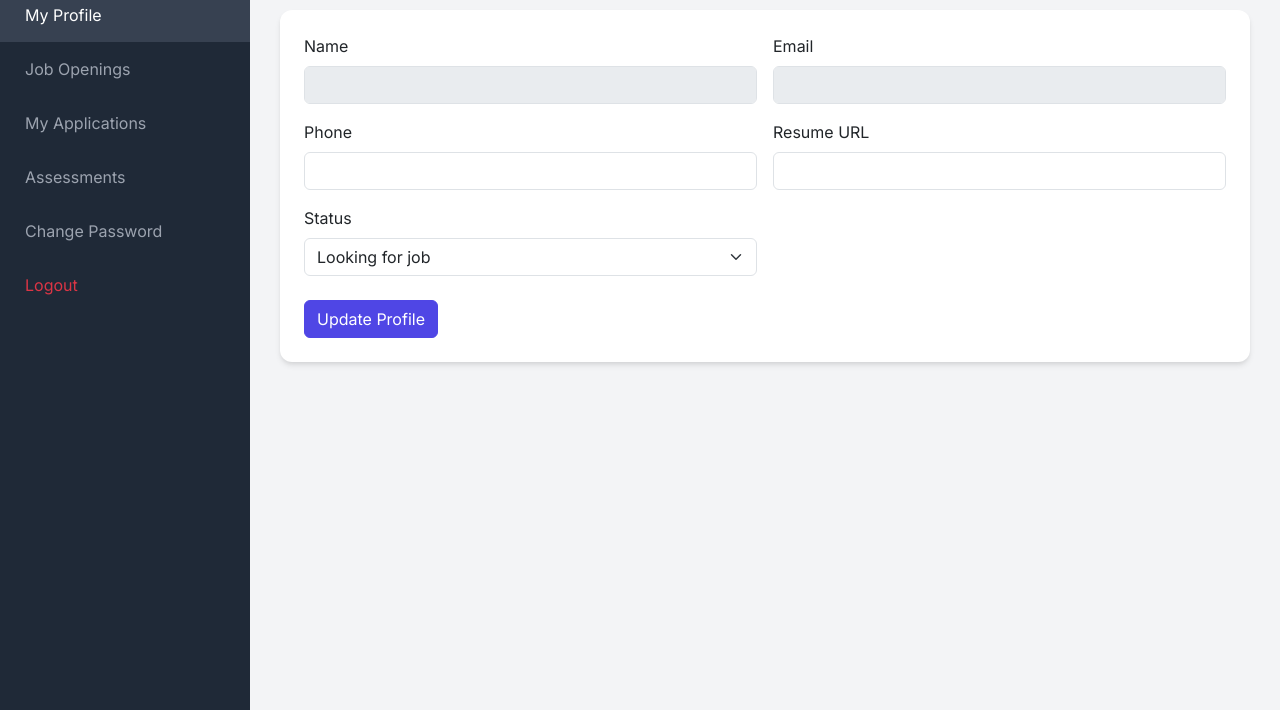
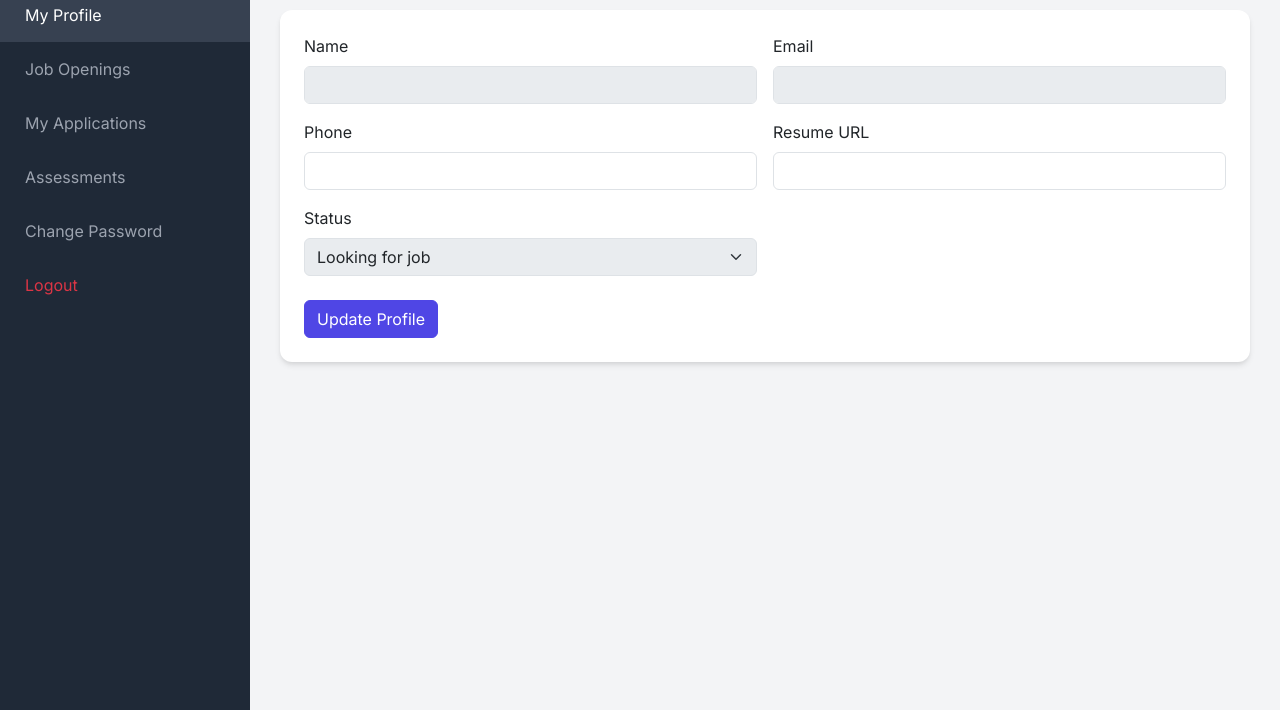
Before and after one commit to JayanthSrinivas06/Placement-Dashboard, a plain HTML site: page frontend/student.html in a window 1280 px wide. Shown: the part 90-800 px from the top of the page. Drawn offline with nearby package versions, Linux system fonts and the light colour scheme; no server answers; sample sign-in values are in the browser's storage.

Commit message:
Student Ui fixed

```diff
--- a/frontend/student.html
+++ b/frontend/student.html
@@ -180,7 +180,7 @@
                         </div>
                         <div class="col-md-6">
                             <label class="form-label">Status</label>
-                            <select class="form-select" id="profileStatus">
+                            <select class="form-select" id="profileStatus" disabled>
                                 <option value="Looking for job">Looking for job</option>
                                 <option value="Placed">Placed</option>
                             </select>
```
